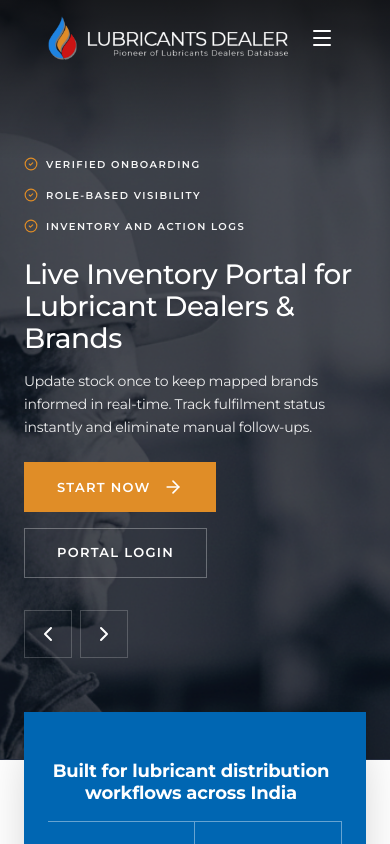
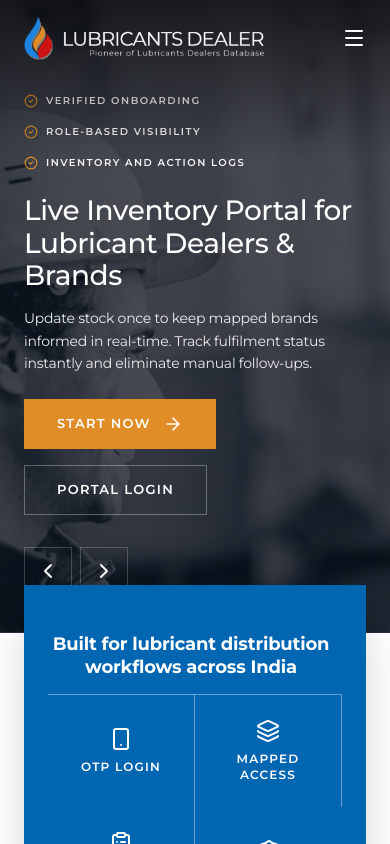
Before and after one commit to aquarioustechnology-alt/Lubricant-Dealer-Platform, a Next.js app: page / in a window 390 px wide. Shown: the top 844 px of the page. Built offline with nearby package versions, Linux system fonts and the light colour scheme.

Commit message:
Fix mobile header menu wrapping, reduce mobile hero height, and align mobile nav container

```diff
--- a/src/components/common/Header.tsx
+++ b/src/components/common/Header.tsx
@@ -37,7 +37,7 @@ export default function Header() {
         <header className="fixed top-0 inset-x-0 z-50">
             {/* Top Bar - Brand Blue Background */}
             <div className={cn(
-                "hidden lg:block bg-primary text-white py-2 px-6 transition-all duration-300",
+                "hidden xl:block bg-primary text-white py-2 px-6 transition-all duration-300",
                 scrolled ? "h-0 opacity-0 overflow-hidden py-0" : "h-auto opacity-100"
             )}>
                 <div className="max-w-7.5xl [@media(min-width:1600px)]:max-w-8xl mx-auto px-6 md:px-12 lg:px-16 flex justify-between items-center text-[11px] font-semibold tracking-widest">
@@ -67,7 +67,7 @@ export default function Header() {
             {/* Main Nav */}
             <nav
                 className={cn(
-                    "transition-all duration-300 px-6 py-4",
+                    "transition-all duration-300 py-4",
                     scrolled ? "bg-white shadow-md py-3" : "bg-transparent"
                 )}
             >
@@ -84,7 +84,7 @@ export default function Header() {
                     </div>
 
                     {/* Desktop Links */}
-                    <div className="hidden lg:flex items-center gap-7">
+                    <div className="hidden xl:flex items-center gap-7">
                         {navLinks.map((link) => (
                             <a
                                 key={link.name}
@@ -132,7 +132,7 @@ export default function Header() {
                     {/* Mobile Toggle */}
                     <button
                         className={cn(
-                            "lg:hidden p-2",
+                            "xl:hidden p-2 -mr-2",
                             scrolled ? "text-slate-900" : "text-white"
                         )}
                         onClick={() => setMobileMenuOpen(!mobileMenuOpen)}
@@ -148,7 +148,7 @@ export default function Header() {
                             initial={{ opacity: 0, height: 0 }}
                             animate={{ opacity: 1, height: "auto" }}
                             exit={{ opacity: 0, height: 0 }}
-                            className="lg:hidden bg-white border-b overflow-hidden shadow-2xl rounded-b-2xl absolute top-full left-0 right-0"
+                            className="xl:hidden bg-white border-b overflow-hidden shadow-2xl rounded-b-2xl absolute top-full left-0 right-0"
                         >
                             <div className="flex flex-col p-8 gap-5">
                                 {navLinks.map((link) => (
--- a/src/components/layout/LandingPage/Hero.tsx
+++ b/src/components/layout/LandingPage/Hero.tsx
@@ -50,7 +50,7 @@ export default function Hero() {
     };
 
     return (
-        <section id="hero" className="relative min-h-[600px] h-[90vh] lg:h-[90vh] w-full overflow-hidden bg-slate-900 border-b border-slate-100/10">
+        <section id="hero" className="relative min-h-[480px] h-[75vh] md:min-h-[500px] md:h-[75vh] lg:min-h-[600px] lg:h-[90vh] w-full overflow-hidden bg-slate-900 border-b border-slate-100/10">
             {/* Subtle top gradient for header visibility */}
             <div className="absolute top-0 inset-x-0 h-40 bg-gradient-to-b from-black/60 to-transparent z-20 pointer-events-none" />
 
```
